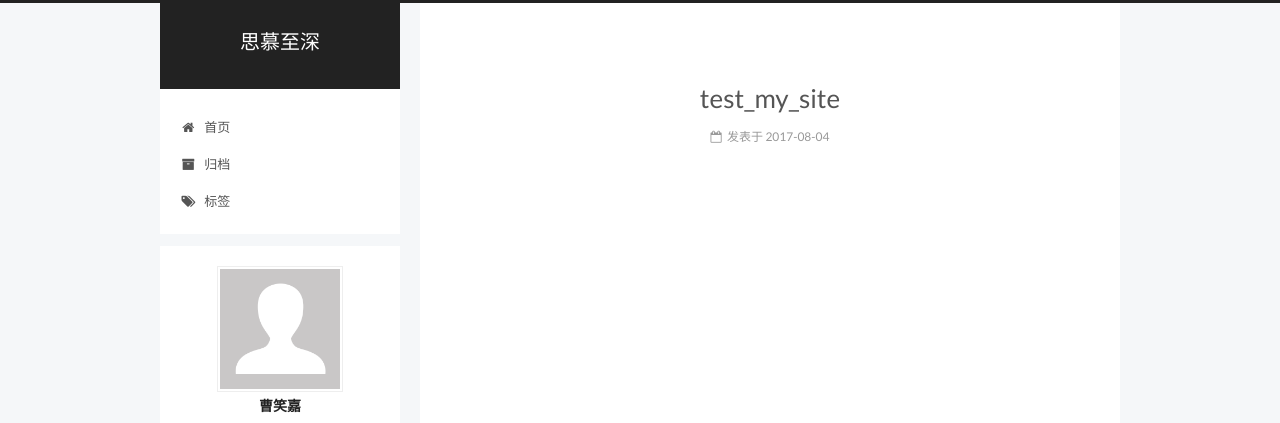
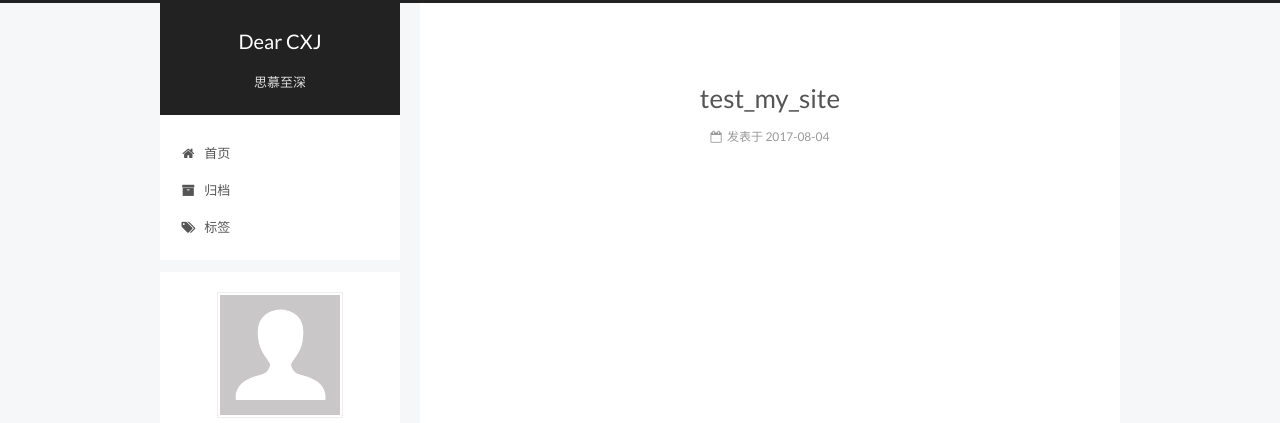
Before and after one commit to dearcxj/dearcxj.github.io, a plain HTML site: page index.html in a window 1280 px wide. Shown: the top 423 px of the page. Drawn offline with Linux system fonts and the light colour scheme.

Commit message:
Site updated: 2017-08-04 23:07:13

```diff
--- a/css/main.css
+++ b/css/main.css
@@ -1808,7 +1808,7 @@ pre .javascript .function {
   width: 4px;
   height: 4px;
   border-radius: 50%;
-  background: #fff4c6;
+  background: #ffc739;
 }
 .links-of-blogroll {
   font-size: 13px;
--- a/index.html
+++ b/index.html
@@ -95,12 +95,12 @@
 
 
 <meta property="og:type" content="website">
-<meta property="og:title" content="思慕至深">
+<meta property="og:title" content="Dear CXJ">
 <meta property="og:url" content="http://yoursite.com/index.html">
-<meta property="og:site_name" content="思慕至深">
+<meta property="og:site_name" content="Dear CXJ">
 <meta property="og:locale" content="zh-Hans">
 <meta name="twitter:card" content="summary">
-<meta name="twitter:title" content="思慕至深">
+<meta name="twitter:title" content="Dear CXJ">
 
 
 
@@ -135,7 +135,7 @@
 
 
 
-  <title>思慕至深</title>
+  <title>Dear CXJ</title>
 
 
 
@@ -173,12 +173,12 @@
     <div class="custom-logo-site-title">
       <a href="/"  class="brand" rel="start">
         <span class="logo-line-before"><i></i></span>
-        <span class="site-title">思慕至深</span>
+        <span class="site-title">Dear CXJ</span>
         <span class="logo-line-after"><i></i></span>
       </a>
     </div>
 
-        <p class="site-subtitle"></p>
+        <p class="site-subtitle">思慕至深</p>
 
   </div>
 
@@ -269,7 +269,7 @@
     </span>
 
     <span hidden itemprop="publisher" itemscope itemtype="http://schema.org/Organization">
-      <meta itemprop="name" content="思慕至深">
+      <meta itemprop="name" content="Dear CXJ">
     </span>
 
 
```
Also changed, not shown: 2017/08/04/test-my-site/index.html (+5 -5 lines), archives/2017/08/index.html (+6 -6 lines), archives/2017/index.html (+6 -6 lines), archives/index.html (+6 -6 lines).
